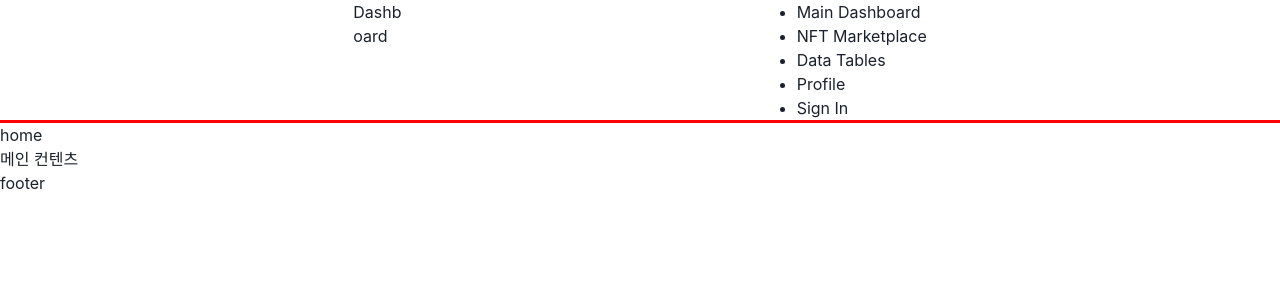
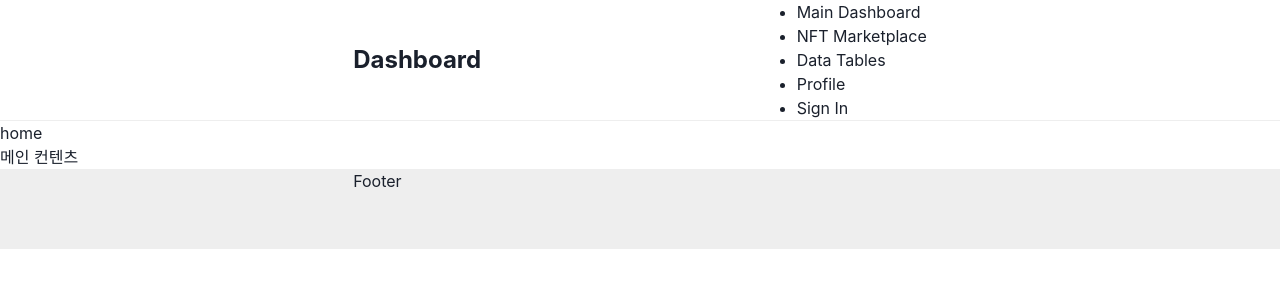
Before and after one commit to odada-o/dashboard-hori, a React (Create React App) app: page / in a window 1280 px wide. Shown: the top 300 px of the page. Built offline with nearby package versions, Linux system fonts and the light colour scheme.

Commit message:
chakra design

```diff
--- a/src/components/layout/Footer.jsx
+++ b/src/components/layout/Footer.jsx
@@ -1,4 +1,10 @@
+import { Box, Container } from '@chakra-ui/react'
+
 const Footer = () => {
-    return <footer className="footer">footer</footer>
+    return (
+        <Box as="footer" h={20} bg={'#eee'}>
+            <Container>Footer</Container>
+        </Box>
+    )
 }
 export default Footer
--- a/src/components/layout/Header.jsx
+++ b/src/components/layout/Header.jsx
@@ -1,13 +1,13 @@
-import { Box, Container } from '@chakra-ui/react'
+import { Box, Container, Heading } from '@chakra-ui/react'
 import { Link } from 'react-router-dom'
 
 const Header = () => {
     return (
-        <Box as="header" borderBottom={'3px solid'} borderColor={'red'}>
-            <Container display={['block', null, 'flex']} justifyContent="space-between">
-                <h1 style={{ width: '50px', height: '100%' }}>
-                    <a href="/">Dashboard</a>
-                </h1>
+        <Box as="header" borderBottom={'1px solid'} borderColor={'#eee'}>
+            <Container display={['block', null, 'flex']} justifyContent="space-between" alignItems={'center'}>
+                <Heading fontSize={24}>
+                    <Link to="/">Dashboard</Link>
+                </Heading>
                 <nav>
                     <ul>
                         <li>
```
